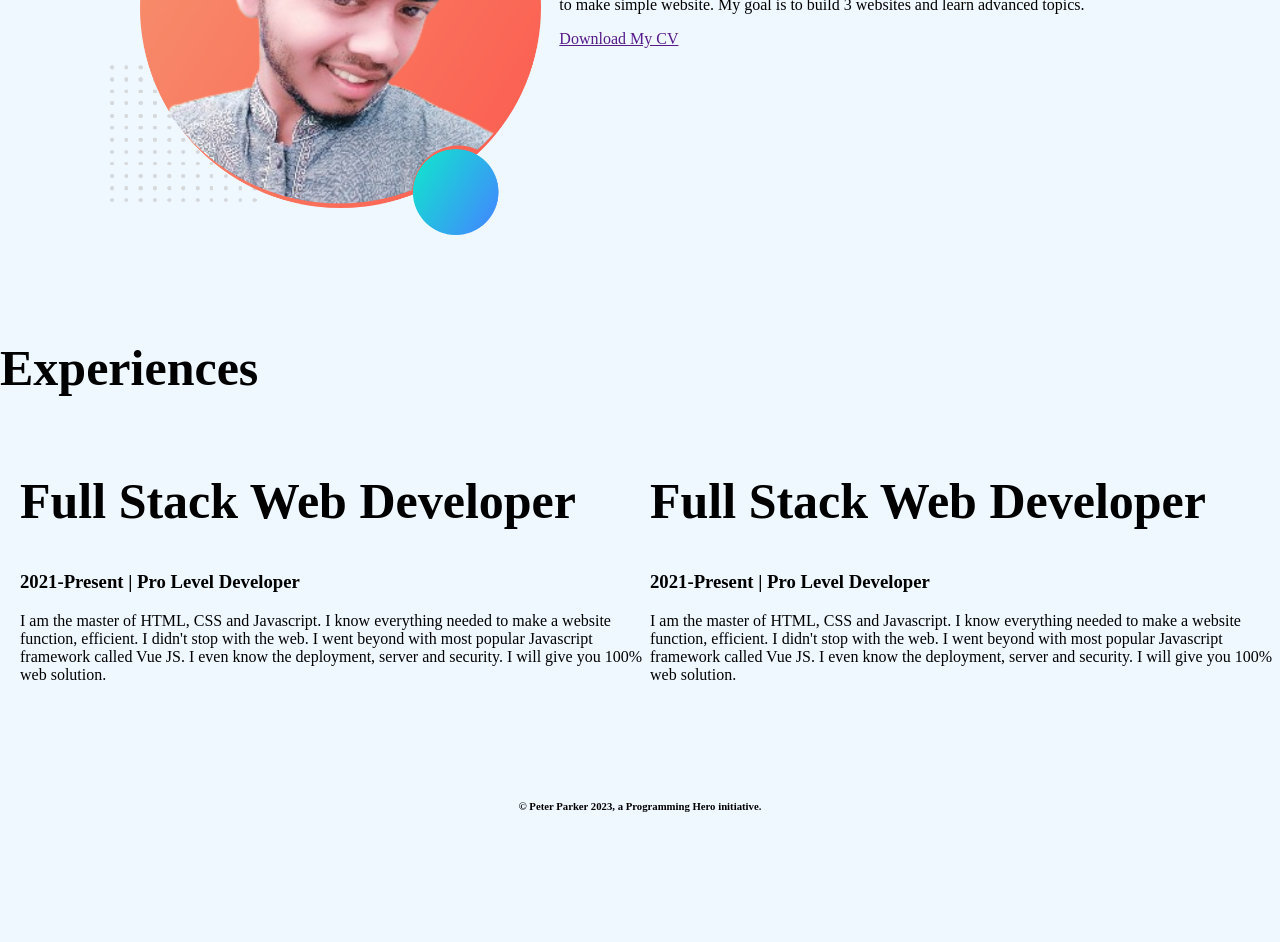
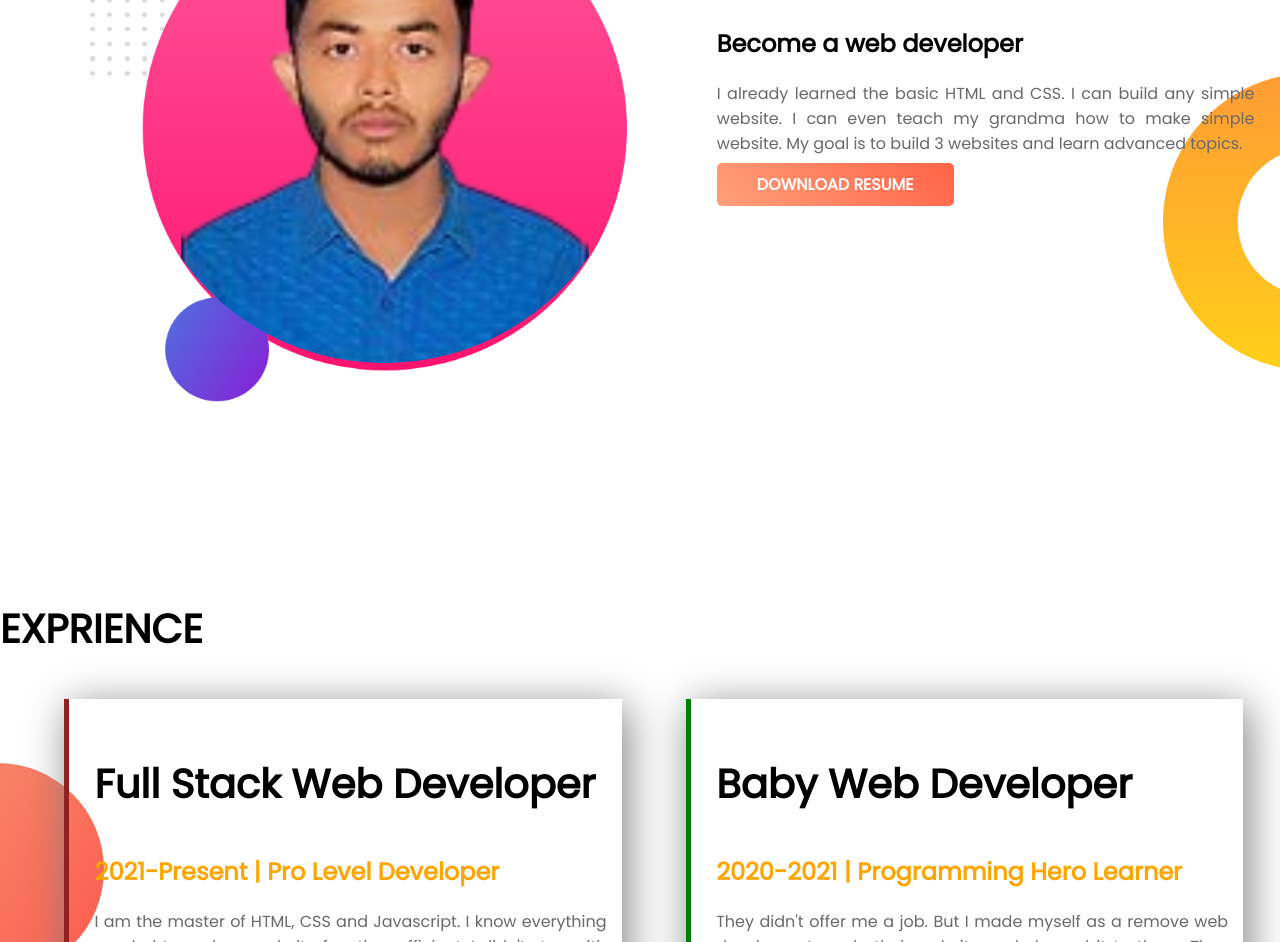
Before and after one commit to nafismahamudshahin/Frist-website, a plain HTML site: page index.html in a window 1280 px wide. Shown: the part 655-1597 px from the top of the page. Before the commit the page ends 1492 px from the top, so only its background shows below. Drawn offline with Linux system fonts and the light colour scheme.

Commit message:
add css and some html

```diff
--- a/index.html
+++ b/index.html
@@ -1,59 +1,68 @@
 <!DOCTYPE html>
 <html lang="en">
+
 <head>
     <meta charset="UTF-8">
     <meta http-equiv="X-UA-Compatible" content="IE=edge">
     <meta name="viewport" content="width=device-width, initial-scale=1.0">
-    <title>Nafis Mahamud Shahin</title>
+    <link href="https://fonts.googleapis.com/css?family=Poppins&display=swap" rel="stylesheet">
     <link rel="stylesheet" href="style.css">
+    <link rel="shortcut icon" href="favicon.ico" type="image/x-icon">
+    <title>shahin</title>
 </head>
+
 <body>
-    <section id="top-banner">
-        <div class="Frist_sec">
-            <div class="half_width margin">
-                <h1>Welcome To</h1>
-                <h1><span class="Name_color">Nafis Mahamud</span> World</h1>
+
+    <section class="top-banner Frist_section">
+        <div class="half-width">
+            <h1>Wellcome To </h1>
+            <h1> <span class="orange_color">Nafis Mahamud</span> World!</h1>
             <h3>Build Climber and Train Stopper</h3>
-                <p>You might saw me jumping, climbing buildings, and stopping trains. But nobody pays me a dime for that work. That's why I am learning and mastering web development. I will not stop until I become the Web Development Hero.</p>
-                <a  target="_blank" class="link_btn"  href="">HIRE ME</a>
+            <p class="p_tag">You might saw me jumping, climbing buildings, and stopping trains. But nobody pays me a
+                dime for that
+                work. That's why I am learning and mastering web development. I will not stop until I become the Web
+                Development Hero.</p>
+            <a class="anchor-button" target="_blank" href="www.linkedin.com/in/nafismahmahudshahin">HIRE ME</a>
         </div>
-            <div class="half_width">
+        <div class="half-width">
+            <img src="images/shahin2.png" alt="">
+        </div>
+        <section class="dream-area">
+            <div class="half-width">
                 <img src="images/shahin.png" alt="">
             </div>
+            <div class="half-width">
+                <h1>Dream Big</h1>
+                <h2>Become a web developer</h2>
+                <p>I already learned the basic HTML and CSS. I can build any simple website. I can even teach my grandma
+                    how to make simple
+                    website. My goal is to build 3 websites and learn advanced topics.</p>
+                <a class="anchor-button" target="_blank" href="">DOWNLOAD RESUME</a>
             </div>
         </section>
-    <section >
-       <div class="Frist_sec">
-        <div class="half_width">
-            <img src="images/shahin2.png" alt="">
+        <section class="expriences-sec">
+            <h1>EXPRIENCE</h1>
+            <div class="experiences_area Frist_div">
+                <h1>Full Stack Web Developer</h1>
+                <h2 class="orange_color">2021-Present | Pro Level Developer</h2>
+                <p>I am the master of HTML, CSS and Javascript. I know everything needed to make a website function,
+                    efficient. I didn't
+                    stop with the web. I went beyond with most popular Javascript framework called Vue JS. I even know
+                    the deployment,
+                    server and security. I will give you 100% web solution.</p>
             </div>
-        <div class="half_width">
-            <h1>Dream Big</h1>
-            <h3>Become a web developer</h3>
-            <p>I already learned the basic HTML and CSS. I can build any simple website. I can even teach my grandma how to make simple website. My goal is to build 3 websites and learn advanced topics.</p>
-            <a href="">Download My CV</a>
+            <div class="experiences_area secund_div">
+                <h1>Baby Web Developer</h1>
+                <h2 class="orange_color">2020-2021 | Programming Hero Learner</h2>
+                <p>They didn't offer me a job. But I made myself as a remove web developer. I made their website and
+                    showed it to them.
+                    They liked it. And uploaded the content. It was fun working at Programming Hero.</p>
             </div>
-       </div>
-    </section>
-    <div>
-        <h1>Experiences</h1>
-    </div>
-    <section >
-        <div class="Frist_sec">
-            <div class="half_width">
-                <h1>Full Stack Web Developer</h1>
-            <h3>2021-Present | Pro Level Developer</h3>
-            <p>I am the master of HTML, CSS and Javascript. I know everything needed to make a website function, efficient. I didn't stop with the web. I went beyond with most popular Javascript framework called Vue JS. I even know the deployment, server and security. I will give you 100% web solution.</p>
-            </div>
-            <div class="half_width">
-                <h1>Full Stack Web Developer</h1>
-            <h3>2021-Present | Pro Level Developer</h3>
-            <p>I am the master of HTML, CSS and Javascript. I know everything needed to make a website function, efficient. I didn't stop with the web. I went beyond with most popular Javascript framework called Vue JS. I even know the deployment, server and security. I will give you 100% web solution.</p>
-            </div>
-        </div>
+
         </section>
         <footer>
-        <h6>© Peter Parker 2023, a Programming Hero initiative.</h6>
+            <p>© Peter Parker 2023, a Programming Hero initiative.</p>
         </footer>
 </body>
+
 </html>
--- a/style.css
+++ b/style.css
@@ -1,58 +1,84 @@
-body{
-    background-color: aliceblue;
+body {
     margin: 0;
+    font-family: 'Poppins', sans-serif;
 }
-h1{
-    font-size:50px;
+
+section {
+    float: left;
+    padding-bottom: 150px;
 }
-.Name_color{
-    color:orange;
+
+.top-banner {
+    background-image: url("images/top-banner.png");
+    background-repeat: no-repeat;
 }
-.Frist_sec{
-    display: flex;
-    margin-bottom: 100px;
-    margin-left: 20px;
+
+.half-width {
+    width: 42%;
+    float: left;
+    margin-left: 5%;
+    padding-left: 2%;
 }
-.half-width {
+
+h1 {
+    font-size: 40px;
+}
+
+.orange_color {
+    color: orange;
+}
+
+.half-width img {
+    width: 100%;
+}
+
+.anchor-button {
+    text-decoration: none;
+    background: linear-gradient(45deg, lightsalmon, tomato);
+    padding: 10px 40px;
+    border-radius: 5px;
+    color: white;
+    font-weight: 700;
+}
+
+p {
+    color: dimgray;
+    text-align: justify;
+}
+
+.dream-area {
+    background-image: url("images/dream-bg.png");
+    background-repeat: no-repeat;
+    background-position: right;
+
+}
+
+.expriences-sec {
+    background-image: url(images/exp-bg.png);
+    background-repeat: no-repeat;
+    background-position: left;
+}
+
+.Frist_div {
+    padding: 15px;
+    border-left: 5px solid rgb(145, 33, 33);
+}
+
+.secund_div {
+    padding: 15px;
+    border-left: 5px solid green;
+}
+
+.experiences_area {
     width: 40%;
     float: left;
-    margin-left: 30px;
+    margin-left: 5%;
     padding-left: 2%;
+    height: 300px;
+    box-shadow: 5px 7px 40px gray;
+
 }
-.half_width img {
-    width: 80%;
-    padding-left: 20px;
-    margin-left: 70px;
-    margin-top: 10px;
-}
-.half_width img:hover{
-    width:85%;
-}
-div .margin{
-    margin-left: 30px;
-}
-.link_btn{
-    text-decoration:none;
-    background-image: linear-gradient(orange,red,green);
-    padding:5px 10px;
-    border-radius: 5px;
-    font-size: 15;
-    color: white;
-}
-.link_btn:hover{
-    background-image: linear-gradient(green,red );
-    color: black;
-    font-size: 20px;
-    padding:8px 12px;
-}
-p:hover{
-    color: darkorange;
-}
-h6{
+
+footer p {
     text-align: center;
 }
-#top-banner{
-    background-image: url(images/top-banner.png);
-    background-repeat: no-repeat;
-    margin: 0;
-}
```
Lines whose indentation alone changed are shown as unchanged.
